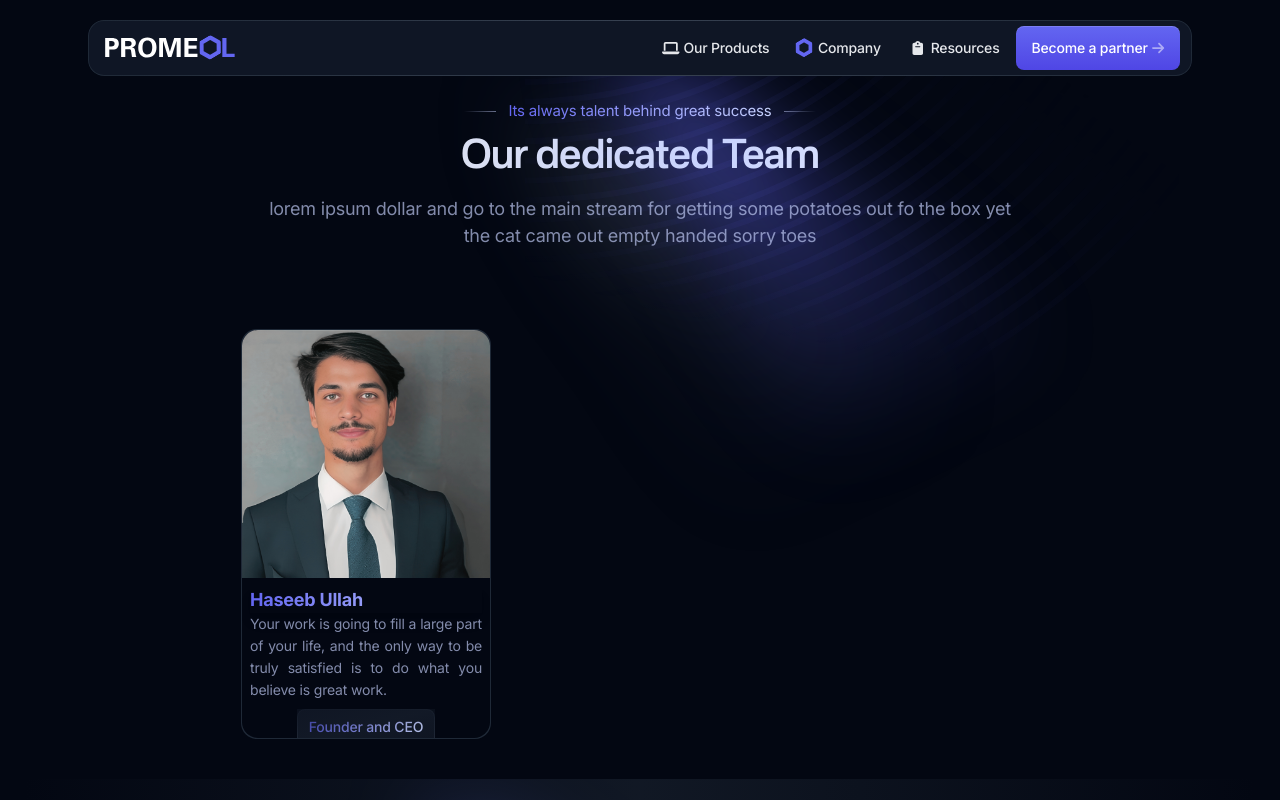
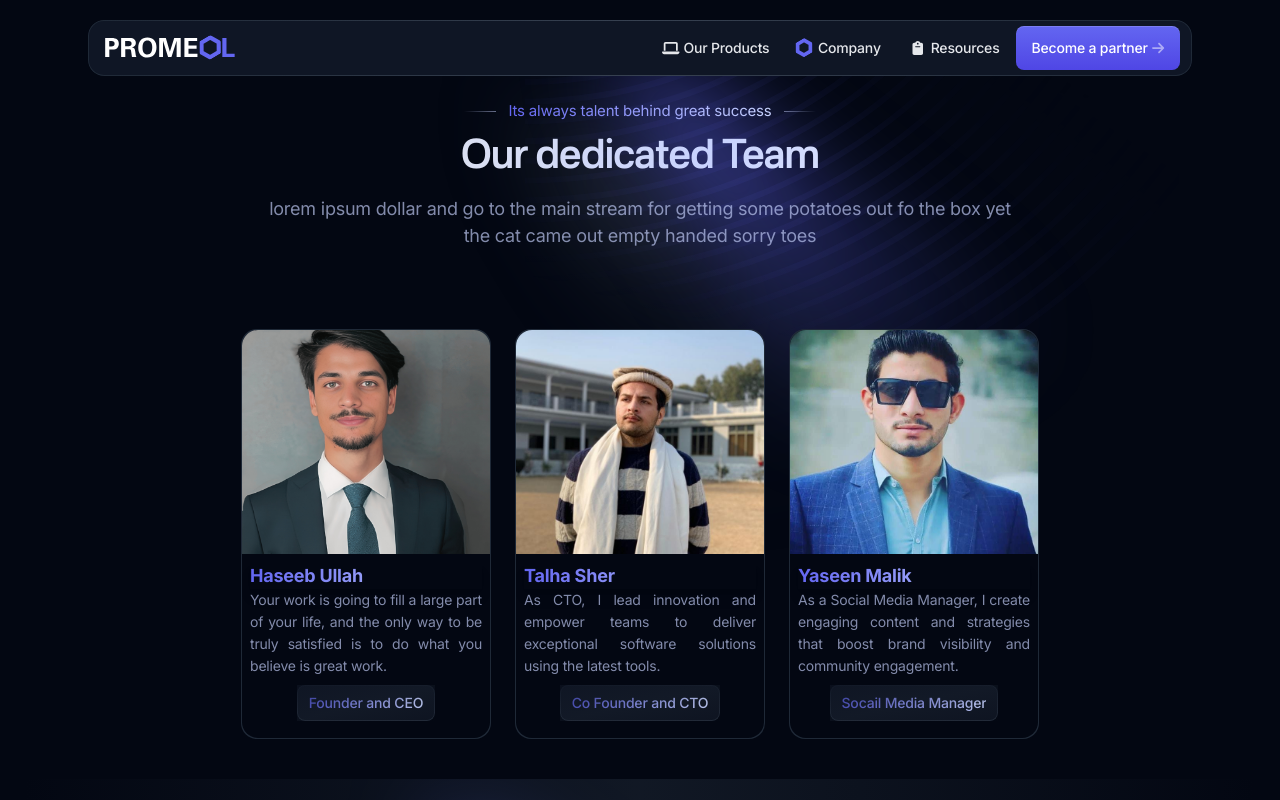
Before and after one commit to ihaseebullah/promeol.com, a Next.js app: page /company/team in a window 1280 px wide. Shown: the top 800 px of the page. Built offline with nearby package versions, Linux system fonts and the light colour scheme.

Commit message:
Feat: Team Page check

```diff
--- a/components/ui/card-team.tsx
+++ b/components/ui/card-team.tsx
@@ -1,64 +1,49 @@
 import Image from "next/image";
 import Haseeb from "@/public/images/haseeb.png";
+import Talha from "@/public/images/tlha.jpg";
+import Yaseen from "@/public/images/ysn.jpg";
 import WorflowImg02 from "@/public/images/workflow-02.png";
 import WorflowImg03 from "@/public/images/workflow-03.png";
 import Spotlight from "@/components/spotlight";
+import { Card } from "./card";
 
 export const TeamCards = () => {
+  const team = [
+    {
+      name: "Haseeb Ullah",
+      description:
+        "Your work is going to fill a large part of your life, and the only way to be truly satisfied is to do what you believe is great work.",
+      designation: "Founder and CEO",
+      image: Haseeb,
+    },
+    {
+      name: "Talha Sher",
+      description:
+        "As CTO, I lead innovation and empower teams to deliver exceptional software solutions using the latest tools.",
+      designation: "Co Founder and CTO",
+      image: Talha,
+    },
+    {
+      name: "Yaseen Malik",
+      description:
+        "As a Social Media Manager, I create engaging content and strategies that boost brand visibility and community engagement.",
+      designation: "Socail Media Manager",
+      image: Yaseen,
+    },
+  ];
   return (
     <Spotlight className="mb-10 group mx-auto grid max-w-sm items-start gap-6 lg:max-w-none lg:grid-cols-3">
       {/* Card 1 */}
-      <div
-        style={{ maxHeight: 410, minHeight: 410, maxWidth: 250,cursor:'pointer' }}
-        className="group/card relative h-full overflow-hidden rounded-2xl bg-gray-800 p-px before:pointer-events-none before:absolute before:-left-40 before:-top-40 before:z-10 before:h-80 before:w-80 before:translate-x-[var(--mouse-x)] before:translate-y-[var(--mouse-y)] before:rounded-full before:bg-indigo-500/80 before:opacity-0 before:blur-3xl before:transition-opacity before:duration-500 after:pointer-events-none after:absolute after:-left-48 after:-top-48 after:z-30 after:h-64 after:w-64 after:translate-x-[var(--mouse-x)] after:translate-y-[var(--mouse-y)] after:rounded-full after:bg-indigo-500 after:opacity-0 after:blur-3xl after:transition-opacity after:duration-500 after:hover:opacity-20 before:group-hover:opacity-100"
-      >
-        <div className="relative z-20 h-full overflow-hidden rounded-[inherit] bg-gray-950  after:to-gray-900/50">
-          {/* Arrow */}
-          <div
-            className="absolute right-6 top-6 flex h-8 w-8 items-center justify-center rounded-full border border-gray-700/50 bg-gray-800/65 text-gray-200 opacity-0 transition-opacity group-hover/card:opacity-100"
-            aria-hidden="true"
-          >
-            <svg
-              xmlns="http://www.w3.org/2000/svg"
-              width={9}
-              height={8}
-              fill="none"
-            >
-              <path
-                fill="#F4F4F5"
-                d="m4.92 8-.787-.763 2.733-2.68H0V3.443h6.866L4.133.767 4.92 0 9 4 4.92 8Z"
-              />
-            </svg>
-          </div>
-          {/* Image */}
-          <Image
-            style={{ opacity: 1, filter: "none" }} // Ensure full brightness and no filters
-            className="inline-flex z-30" // Bring the image to the topmost layer
-            src={Haseeb}
-            width={300}
-            height={238}
-            alt="Workflow 01"
+      {team.map((memeber) => {
+        return (
+          <Card
+            image={memeber.image}
+            name={memeber.name}
+            description={memeber.description}
+            designation={memeber.designation}
           />
-          {/* Content */}
-          <div className="p-2">
-            <p className="text-transparent text-lg font-bold bg-clip-text bg-gradient-to-r from-indigo-500 to-indigo-200 shadow-lg">
-              Haseeb Ullah
-            </p>
-            <p className="text-sm text-indigo-200/65 text-justify">
-              Your work is going to fill a large part of your life, and the only
-              way to be truly satisfied is to do what you believe is great work.
-            </p>
-
-            <div className="flex justify-center items-center mt-2">
-              <span className="btn-sm relative rounded-full bg-gray-800/40 px-2.5 py-0.5 text-xs font-normal before:pointer-events-none before:absolute before:inset-0 before:rounded-[inherit] before:border before:border-transparent before:[background:linear-gradient(to_bottom,theme(colors.gray.700/.15),theme(colors.gray.700/.5))_border-box] before:[mask-composite:exclude_!important] before:[mask:linear-gradient(white_0_0)_padding-box,_linear-gradient(white_0_0)] hover:bg-gray-800/60 after:absolute after:inset-0 after:bg-gradient-to-br after:from-gray-900/50 after:via-gray-800/25">
-                <span className="bg-gradient-to-r from-indigo-500 to-indigo-200 bg-clip-text text-transparent">
-                  Founder and CEO
-                </span>
-              </span>
-            </div>
-          </div>
-        </div>
-      </div>
+        );
+      })}
     </Spotlight>
   );
 };
--- /dev/null
+++ b/components/ui/card.tsx
@@ -0,0 +1,67 @@
+import Image from "next/image";
+
+export const Card = ({
+  image,
+  name,
+  description,
+  designation,
+}: {
+  image: string; // Use 'string' instead of 'String'
+  name: string;
+  description: string;
+  designation: string;
+}) => {
+  return (
+    <div
+      style={{
+        maxHeight: 410,
+        minHeight: 410,
+        maxWidth: 250,
+        cursor: "pointer",
+      }}
+      className="group/card relative h-full overflow-hidden rounded-2xl bg-gray-800 p-px before:pointer-events-none before:absolute before:-left-40 before:-top-40 before:z-10 before:h-80 before:w-80 before:translate-x-[var(--mouse-x)] before:translate-y-[var(--mouse-y)] before:rounded-full before:bg-indigo-500/80 before:opacity-0 before:blur-3xl before:transition-opacity before:duration-500 after:pointer-events-none after:absolute after:-left-48 after:-top-48 after:z-30 after:h-64 after:w-64 after:translate-x-[var(--mouse-x)] after:translate-y-[var(--mouse-y)] after:rounded-full after:bg-indigo-500 after:opacity-0 after:blur-3xl after:transition-opacity after:duration-500 after:hover:opacity-20 before:group-hover:opacity-100"
+    >
+      <div className="relative z-20 h-full overflow-hidden rounded-[inherit] bg-gray-950 after:to-gray-900/50">
+        {/* Arrow */}
+        <div
+          className="absolute right-6 top-6 flex h-8 w-8 items-center justify-center rounded-full border border-gray-700/50 bg-gray-800/65 text-gray-200 opacity-0 transition-opacity group-hover/card:opacity-100"
+          aria-hidden="true"
+        >
+          <svg xmlns="http://www.w3.org/2000/svg" width={9} height={8} fill="none">
+            <path
+              fill="#F4F4F5"
+              d="m4.92 8-.787-.763 2.733-2.68H0V3.443h6.866L4.133.767 4.92 0 9 4 4.92 8Z"
+            />
+          </svg>
+        </div>
+        {/* Image */}
+        <div className="relative w-full h-56"> {/* Set a consistent height */}
+          <Image
+            style={{ objectFit: "cover" }} // Ensures the image covers the area without distortion
+            className="inline-flex z-30"
+            src={image}
+            fill // Use fill to make the image responsive
+            alt="Workflow 01"
+          />
+        </div>
+        {/* Content */}
+        <div className="p-2">
+          <p className="text-transparent text-lg font-bold bg-clip-text bg-gradient-to-r from-indigo-500 to-indigo-200 shadow-lg">
+            {name}
+          </p>
+          <p className="text-sm text-indigo-200/65 text-justify">
+            {description}
+          </p>
+
+          <div className="flex justify-center items-center mt-2">
+            <span className="btn-sm relative rounded-full bg-gray-800/40 px-2.5 py-0.5 text-xs font-normal before:pointer-events-none before:absolute before:inset-0 before:rounded-[inherit] before:border before:border-transparent before:[background:linear-gradient(to_bottom,theme(colors.gray.700/.15),theme(colors.gray.700/.5))_border-box] before:[mask-composite:exclude_!important] before:[mask:linear-gradient(white_0_0)_padding-box,_linear-gradient(white_0_0)] hover:bg-gray-800/60 after:absolute after:inset-0 after:bg-gradient-to-br after:from-gray-900/50 after:via-gray-800/25">
+              <span className="bg-gradient-to-r from-indigo-500 to-indigo-200 bg-clip-text text-transparent">
+                {designation}
+              </span>
+            </span>
+          </div>
+        </div>
+      </div>
+    </div>
+  );
+};
```
Also changed, not shown: public/images/tlha.jpg (added), public/images/ysn.jpg (added).
